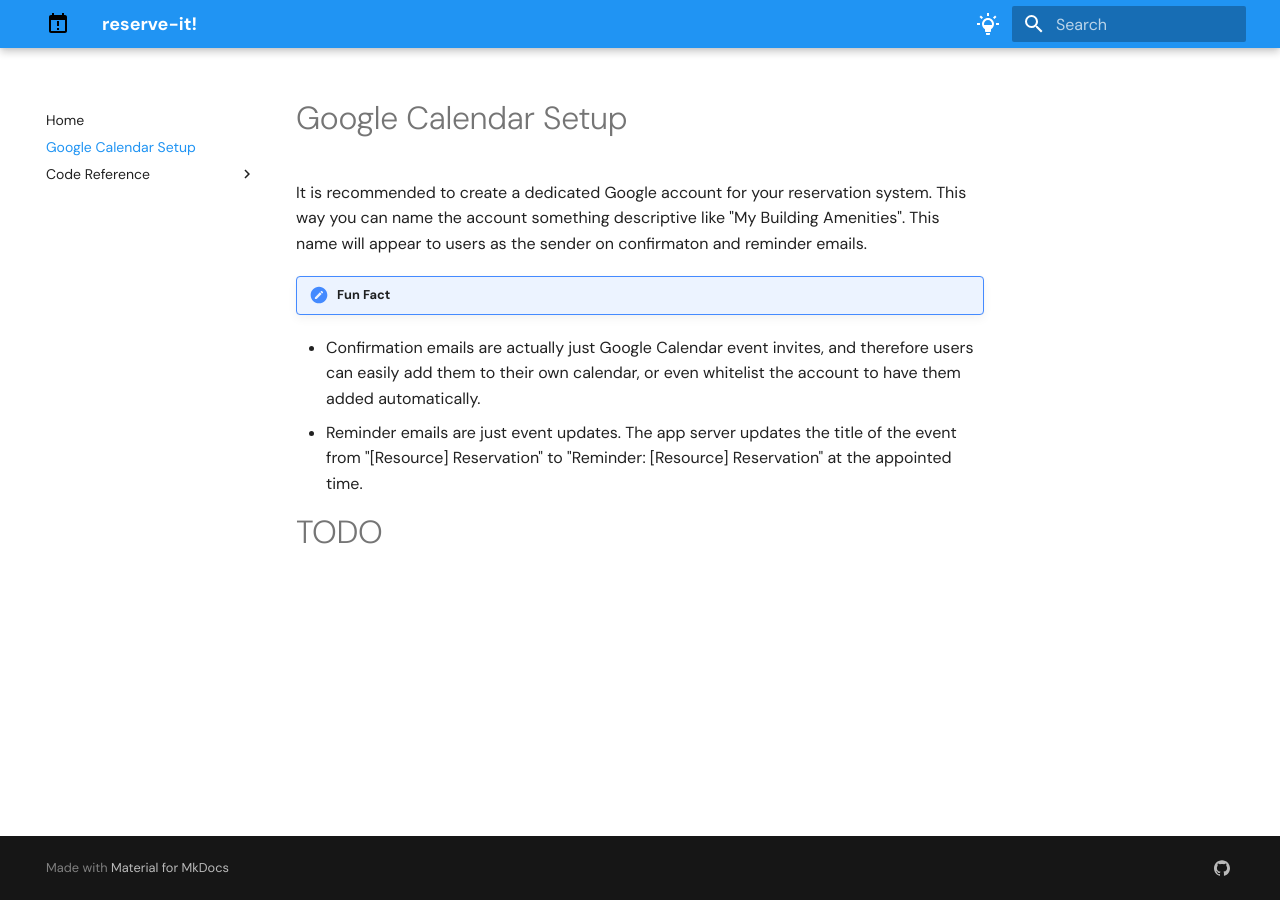
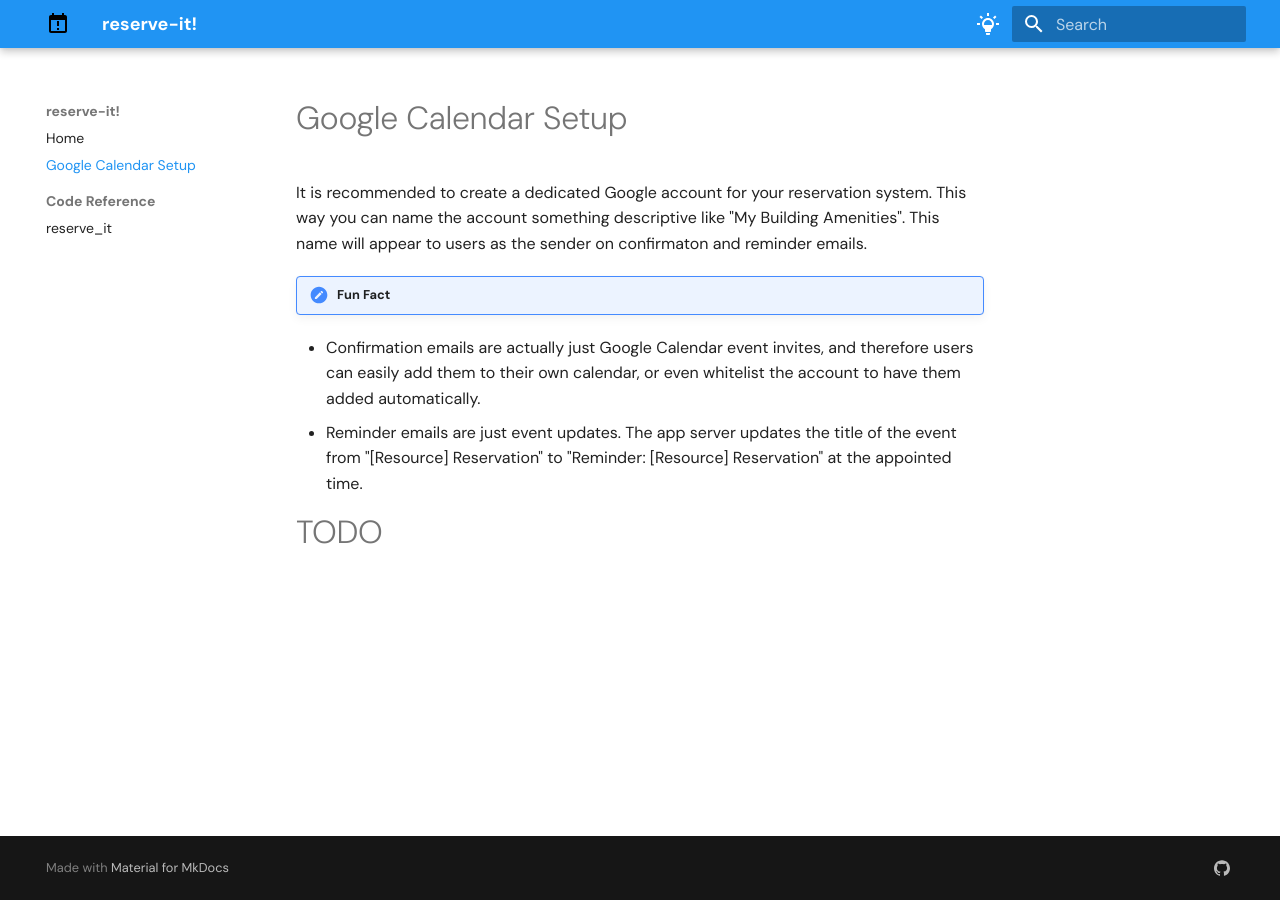
Before and after one commit to joshhubert-dsp/reserve-it, an MkDocs documentation site: the page built from docs/gcal_setup.md, in a window 1280 px wide. Built offline with MkDocs 1.6.1 and Material for MkDocs 9.7.7, drawn with Linux system fonts in a browser that asks for light colours; some web fonts are replaced.

Commit message:
tweaking nav

```diff
--- a/docs/stylesheets/extra.css
+++ b/docs/stylesheets/extra.css
@@ -1,4 +1,6 @@
-/* Hides the site name in the navigation sidebar header */
-.md-nav__title {
+/* Hides the site name in the navigation sidebar header in spacious mode BUT also kills
+upward navigation through page hiearchy
+*/
+/* .md-nav__title {
   display: none;
-}
+} */
--- a/mkdocs.yml
+++ b/mkdocs.yml
@@ -38,6 +38,10 @@
   features:
     - content.tabs.link
     - content.code.copy
+    - navigation.sections
+    - navigation.expand
+    - navigation.path
+    - navigation.tracking
 
 plugins:
   - search
@@ -86,6 +90,5 @@
   social:
     - icon: simple/github
       link: https://github.com/joshhubert-dsp/reserve-it
-
 extra_css:
   - stylesheets/extra.css
```
Also changed, not shown: 2 other files.
